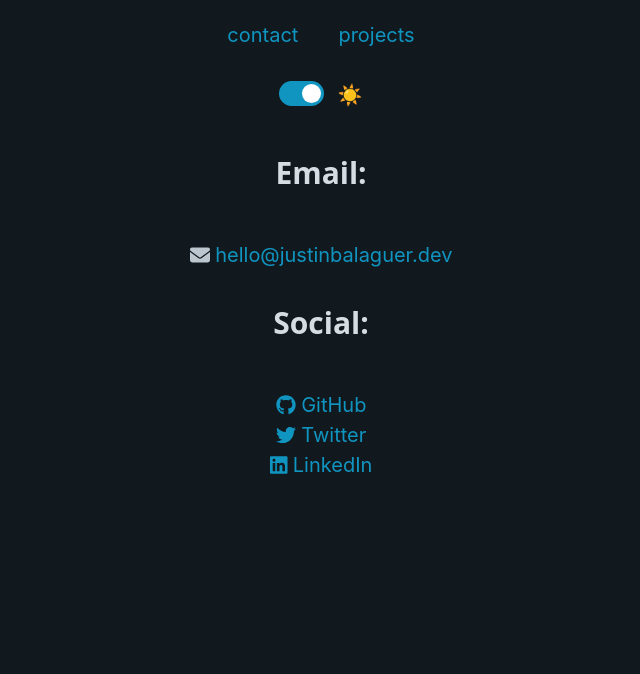
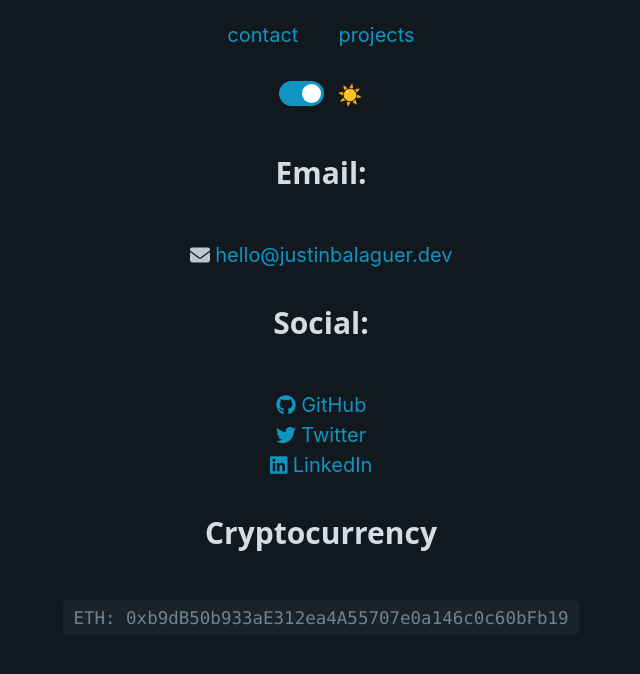
Before and after one commit to justinbalaguer/justinbalaguer.dev, a React (Vite) app: page / in a window 1280 px wide. Shown: the top 674 px of the page, without its empty margins (319-959 px from the left). Built offline with nearby package versions, Linux system fonts and the light colour scheme; no server answers.

Commit message:
[feat] add crypto wallet address [eth]

```diff
--- a/src/routes/Contact/index.jsx
+++ b/src/routes/Contact/index.jsx
@@ -26,6 +26,11 @@ const Contact = () => {
             </div>
           </div>
         </div>
+        <br />
+        <div>
+          <h3>Cryptocurrency</h3>
+          <code>ETH: 0xb9dB50b933aE312ea4A55707e0a146c0c60bFb19</code>
+        </div>
       </div>
     </div>
   )
```
